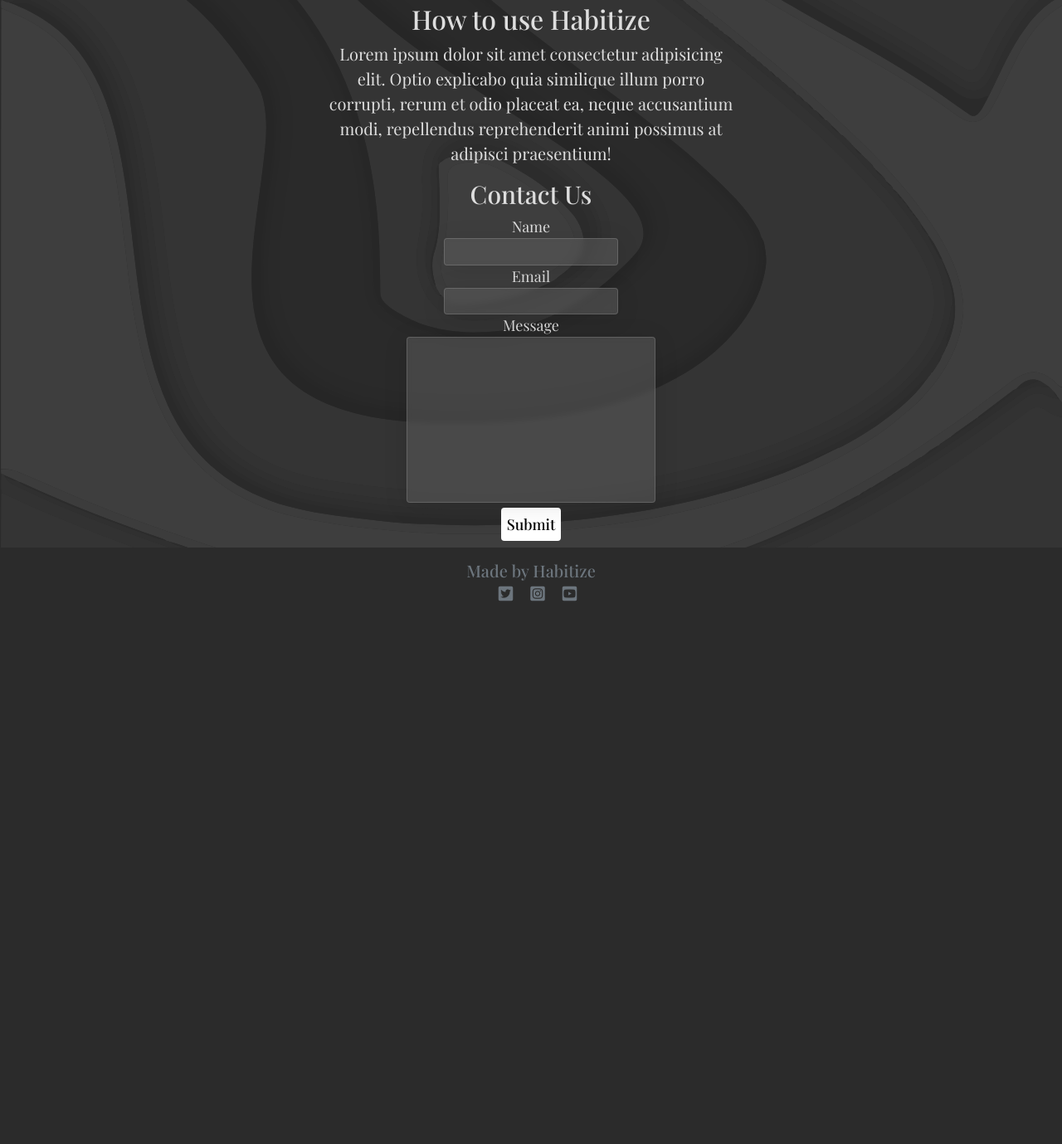
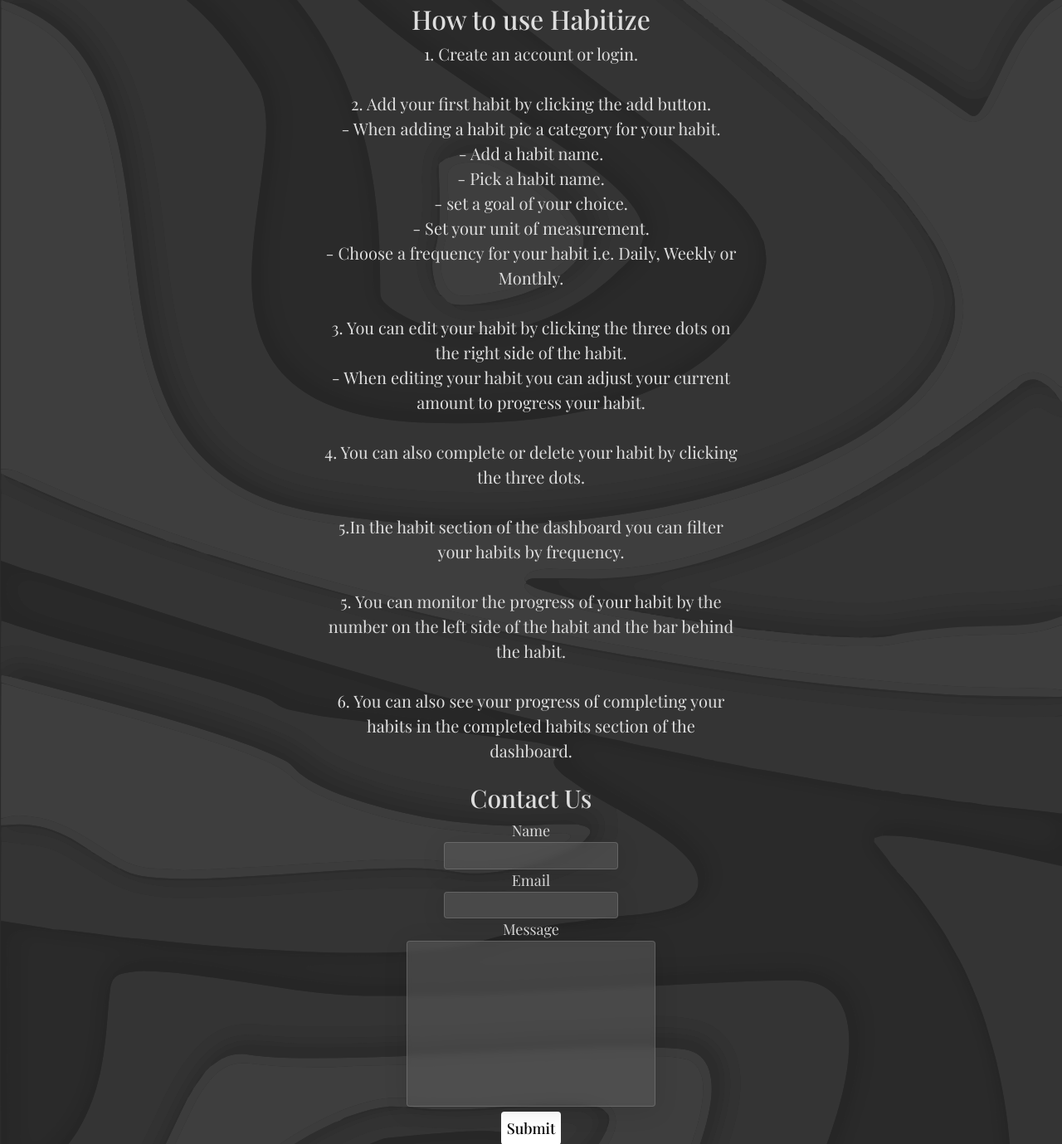
Before and after one commit to jflets/Habitize, a Django app: page /help in a window 1280 px wide. Shown: the part 80-1459 px from the top of the page at 83% size. Before the commit the page ends 805 px from the top, so only its background shows below. Run offline with Django 3.2, Linux system fonts and the light colour scheme.

Commit message:
Add further content to help page

```diff
--- a/static/css/dashboard.css
+++ b/static/css/dashboard.css
@@ -71,7 +71,6 @@ body {
     position: relative;
     font-family: 'Playfair Display', serif;
     color: var(--text-color1);
-    overflow: hidden;
 }
 
 body::-webkit-scrollbar {
@@ -519,7 +518,7 @@ form p {
     position: relative;
 }
 
-/* ------------------------------ Mobile Styles ------------------------------ */
+/* ------------------------------ Media Queries ------------------------------ */
 @media (max-width: 375px) {
     .h-100 {
         overflow-x: hidden;
@@ -627,9 +626,6 @@ form p {
 }
 
 @media (min-width: 1440px) {
-    .h-100 {
-        overflow-x: hidden;
-    }
 
     .flex-shrink-0 {
         padding: 0 0.1rem;
--- a/templates/base.html
+++ b/templates/base.html
@@ -72,9 +72,15 @@
         <div class="collapse navbar-collapse" id="navbarText">
           <ul class="navbar-nav ms-auto mb-2 mb-lg-0">
             <li class="nav-item">
+              {% if user.is_authenticated %}
+              <a class="nav-link" aria-current="page" href="{% url 'dashboard' %}"
+                >Home</a
+              >
+              {% else %}
               <a class="nav-link" aria-current="page" href="{% url 'home' %}"
                 >Home</a
               >
+              {% endif %}
             </li>
             {% if user.is_authenticated %}
             <li class="nav-item">
--- a/templates/landing_page/help.html
+++ b/templates/landing_page/help.html
@@ -5,8 +5,13 @@
   <div class="row justify-content-center">
     <div class="col text-center">
       <h2 class="mt-1">How to use Habitize</h2>
-      <div class="ht-container">
-        <p class="ht-text">Lorem ipsum dolor sit amet consectetur adipisicing elit. Optio explicabo quia similique illum porro corrupti, rerum et odio placeat ea, neque accusantium modi, repellendus reprehenderit animi possimus at adipisci praesentium!</p>
+      <div class="ht-container mb-2">
+        <p class="ht-text">1. Create an account or login.<br><br>2. Add your first habit by clicking the add button.<br>  - When adding a habit pic a category for your habit.<br>  - Add a habit name.
+          <br>  - Pick a habit name.<br>  - set a goal of your choice.<br>  - Set your unit of measurement.<br>  - Choose a frequency for your habit i.e. Daily, Weekly or Monthly.
+          <br><br>3. You can edit your habit by clicking the three dots on the right side of the habit.<br>  - When editing your habit you can adjust your current amount to progress your habit.<br><br>
+          4. You can also complete or delete your habit by clicking the three dots.<br><br>5.In the habit section of the dashboard you can filter your habits by frequency.<br><br>
+          5. You can monitor the progress of your habit by the number on the left side of the habit and the bar behind the habit.<br><br>6. You can also see your progress of completing your habits in the completed habits section of the dashboard.
+        </p>
       </div>
       <h3>Contact Us</h3>
       <form action="{% url 'thank-you' %}" class="contact-us mb-2">
```
